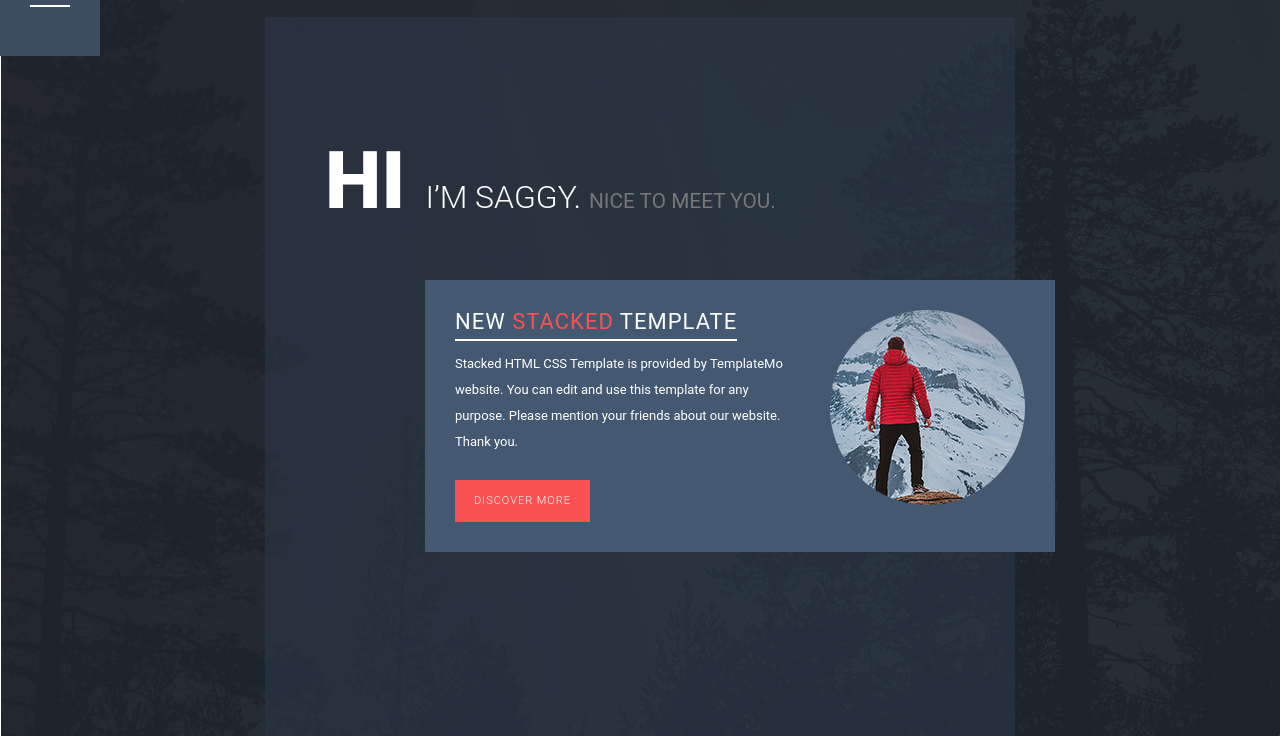
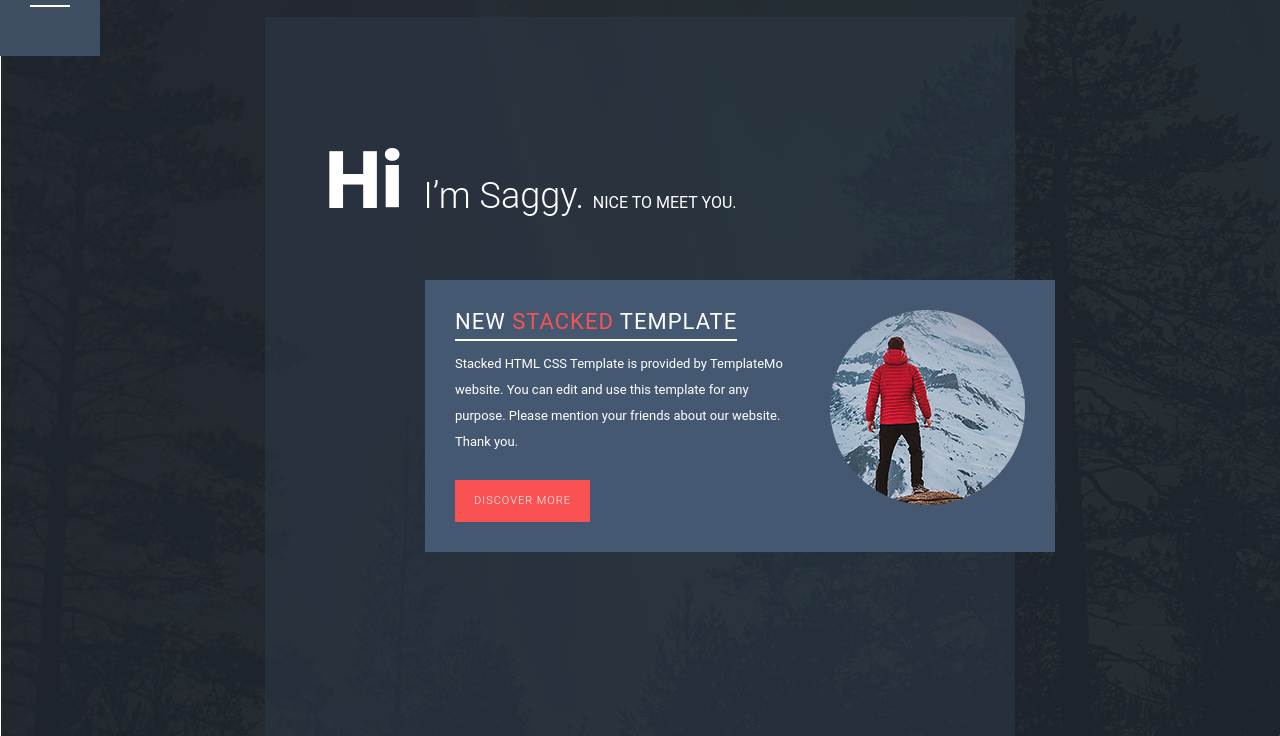
Before and after one commit to Sagardestiny/sagarsonidestiny, a plain HTML site: page index.html in a window 1280 px wide. Shown: the part 64-800 px from the top of the page. Drawn offline with nearby package versions, Linux system fonts and the light colour scheme.

Commit message:
updated version

```diff
--- a/css/templatemo-style.css
+++ b/css/templatemo-style.css
@@ -301,12 +301,18 @@ ul {
 	margin: 10vh auto 0 auto;
 }
 
+.home-content h1 small {
+    color: #fff;
+    text-transform: uppercase;
+    font-size: 16px;
+}
+
 .home-content h1 {
-	padding-top: 120px;
-	font-size: 32px;
-	text-transform: uppercase;
-	color: #fff;
-	font-weight: 300;
+    padding-top: 120px;
+    font-size: 36px;
+    text-transform: capitalize;
+    color: #fff;
+    font-weight: 300;
 }
 
 .home-content h1 em {
```
